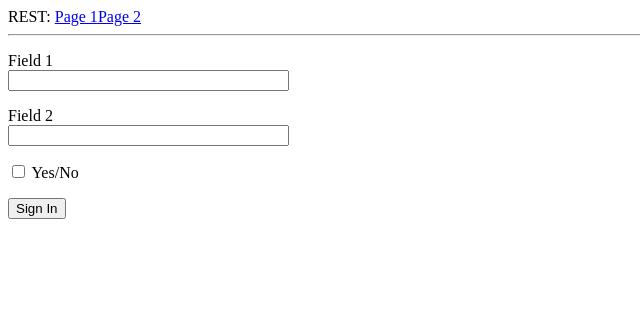
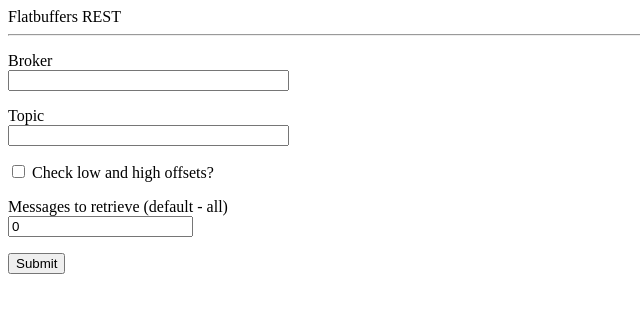
Before and after one commit to ScreamingUdder/flatbuffers-rest, a Flask app: page /form in a window 1280 px wide. Shown: the top 313 px of the page, without its empty margins (0-640 px from the left). Run offline with Flask 2, Linux system fonts and the light colour scheme.

Commit message:
changing form page for topics/broker

```diff
--- a/App/form.py
+++ b/App/form.py
@@ -1,10 +1,11 @@
 from flask_wtf import FlaskForm
-from wtforms import StringField, PasswordField, BooleanField, SubmitField
+from wtforms import StringField, PasswordField, BooleanField, SubmitField, IntegerField
 from wtforms.validators import DataRequired
 
 
 class LoginForm(FlaskForm):
-    Field1 = StringField('Field 1', validators=[DataRequired()])
-    Field2 = StringField('Field 2', validators=[DataRequired()])
-    CheckBox = BooleanField('Yes/No')
-    submit = SubmitField('Sign In')
+    Field1 = StringField('Broker', validators=[DataRequired()])
+    Field2 = StringField('Topic', validators=[DataRequired()])
+    CheckBox = BooleanField('Check low and high offsets?')
+    IntField = IntegerField('Messages to retrieve (default - all)', default=0)
+    submit = SubmitField('Submit')
--- a/App/kafka_helpers.py
+++ b/App/kafka_helpers.py
@@ -43,13 +43,13 @@ def num_of_messages_int_check(num):
         return error(400, str(e))
 
 
-def parameter_emtpy(topic, broker, num):
+def parameter_empty(topic, broker, num):
     if not topic or not broker or not num:
         raise Exception('One of more of the parameters passed in are empty')
 
 
 def poll_messages(topic, broker, num):
-    parameter_emtpy(topic, broker, num)
+    parameter_empty(topic, broker, num)
     num = num_of_messages_int_check(num)
     broker_exists(broker)
     topic_exists(topic, broker)
--- a/App/routes.py
+++ b/App/routes.py
@@ -5,13 +5,9 @@ from App.form import LoginForm
 from App.errors import error
 
 
-@app.route('/')
-@app.route('/index')
-def index():
-    return render_template("standard.html", title='Page 1')
-
-
 @app.route('/form', methods=['GET', 'POST'])
+@app.route('/', methods=['GET', 'POST'])
+@app.route('/index', methods=['GET', 'POST'])
 def login():
     form = LoginForm()
     if form.validate_on_submit():
--- a/App/templates/form.html
+++ b/App/templates/form.html
@@ -15,7 +15,7 @@
 
 
     <body>
-    <div>REST: <a href="/">Page 1</a><a href="/form">Page 2</a></div>
+    <div>Flatbuffers REST</div>
     <hr>
 
     <form action="" method="post" novalidate>
@@ -29,6 +29,10 @@
             {{ form.Field2(size=32) }}
         </p>
         <p>{{ form.CheckBox() }} {{ form.CheckBox.label }}</p>
+        <p>
+            {{ form.IntField.label }}<br>
+            {{ form.IntField(size=32) }}
+        </p>
         <p>{{ form.submit() }}</p>
     </form>
     </body>
```
